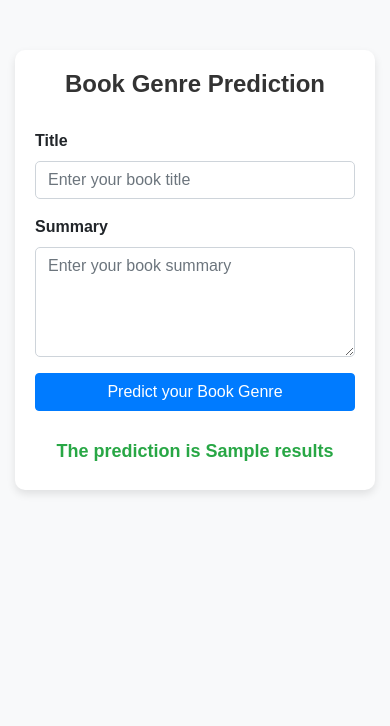
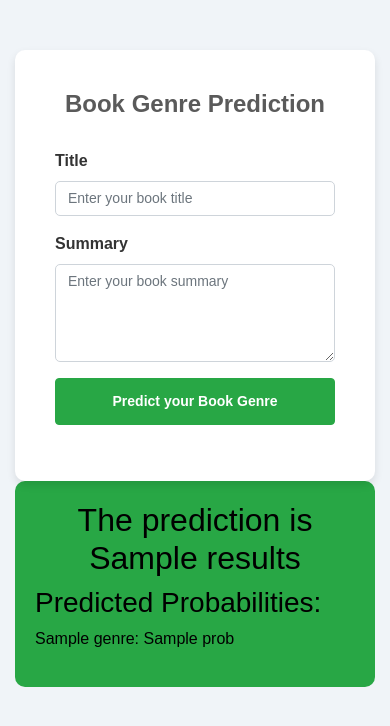
Before and after one commit to Vaaruni2797/book-genre-prediction, a Flask app: template templates/home.html in a window 390 px wide. Shown: the top 726 px of the page. Run offline with Flask 3, Linux system fonts and the light colour scheme; the template is opened without the code that fills it: most values are stand-ins (such as "Sample title", 1, 10 or a date in 2020); some libraries are stand-ins or nearby versions.

Commit message:
UI fixes

```diff
--- a/app.py
+++ b/app.py
@@ -24,8 +24,9 @@ def predict_datapoint():
 
         pred_df = data.get_data_as_data_frame()
         predict_pipeline = PredictPipeline()
-        results = predict_pipeline.predict(pred_df['summary'])
-        return render_template('home.html', results = results[0])
+        results, probabilities = predict_pipeline.predict(pred_df['summary'])
+
+        return render_template('home.html', results = results[0], probabilities=probabilities)
 
 if __name__ == "__main__":
     app.run(host='0.0.0.0', port=int(os.environ.get('PORT', 5000)))
--- a/templates/home.html
+++ b/templates/home.html
@@ -8,7 +8,7 @@
     <link href="https://stackpath.bootstrapcdn.com/bootstrap/4.5.2/css/bootstrap.min.css" rel="stylesheet">
     <style>
         body {
-            background-color: #f8f9fa;
+            background-color: #f0f4f8;
             font-family: 'Arial', sans-serif;
         }
         .container {
@@ -19,6 +19,10 @@
             padding: 40px;
             border-radius: 10px;
             box-shadow: 0px 4px 8px rgba(0, 0, 0, 0.1);
+            transition: all 0.3s ease;
+        }
+        .login:hover {
+            box-shadow: 0px 8px 16px rgba(0, 0, 0, 0.2);
         }
         h1, h2 {
             text-align: center;
@@ -27,46 +31,99 @@
         h1 {
             font-weight: 700;
             margin-bottom: 30px;
+            color: #5a5a5a;
         }
         .btn-primary {
-            background-color: #007bff;
-            border-color: #007bff;
+            background-color: #28a745;
+            border-color: #28a745;
             width: 100%;
+            padding: 12px;
+            font-size: 16px;
+            font-weight: bold;
+        }
+        .btn-primary:hover {
+            background-color: #218838;
+            border-color: #1e7e34;
         }
         .form-control {
             border-radius: 5px;
         }
         .form-label {
             font-weight: 600;
+            color: #333;
         }
         .mb-3 {
             margin-bottom: 20px;
         }
         .result {
-            margin-top: 30px;
+            font-size: 20px;
+            font-weight: 600;
+            color: #ffffff;
+            background-color: #17a2b8;
+            border-radius: 5px;
+            padding: 10px 20px;
+            margin-top: 20px;
             text-align: center;
-            font-size: 18px;
-            color: #28a745;
-            font-weight: 600;
         }
-        /* Responsive adjustments */
+        /* Side-by-side layout for form and result */
+        .form-container {
+            display: flex;
+            justify-content: space-between;
+        }
+        .form-container .login {
+            flex: 1;
+            margin-right: 20px;
+        }
+        .form-container .result {
+            flex: 0.5;
+            margin-left: 20px;
+        }
+        @media (max-width: 768px) {
+            .form-container {
+                flex-direction: column;
+            }
+            .form-container .login {
+                margin-right: 0;
+            }
+            .form-container .result {
+                margin-left: 0;
+                margin-top: 20px;
+            }
+        }
         @media (max-width: 576px) {
-            .login {
-                padding: 20px;
-            }
             h1 {
                 font-size: 24px;
             }
-            h2 {
-                font-size: 18px;
+            .btn-primary {
+                font-size: 14px;
             }
+            .form-control {
+                font-size: 14px;
+            }
+        }
+        .result-section {
+            background-color: #28a745;
+            color: #000000;
+            padding: 20px;
+            border-radius: 10px;
+        }
+
+        .result-section h2 {
+            color: #000000;
+        }
+
+        .result-section ul {
+            list-style: none;
+            padding: 0;
+            color: #000000;
         }
     </style>
 </head>
 <body>
-    <div class="container">
+    <div class="container form-container">
+        <!-- Form Section -->
         <div class="login mx-auto col-md-6 col-lg-5">
-            <form action="{{ url_for('predict_datapoint')}}" method="post">
+            <form action="{{ url_for('predict_datapoint') }}" method="post">
                 <h1><legend>Book Genre Prediction</legend></h1>
                 <div class="mb-3">
                     <label class="form-label">Title</label>
@@ -80,9 +137,18 @@
                     <input class="btn btn-primary" type="submit" value="Predict your Book Genre">
                 </div>
             </form>
-            <h2 class="result">The prediction is {{results}}</h2>
+        </div>
+        <div class="result-section">
+            <h2>The prediction is {{ results }}</h2>
+            <h3>Predicted Probabilities:</h3>
+            <ul>
+                {% for prob, genre in probabilities %}
+                    <li>{{ genre }}: {{ prob }}</li>
+                {% endfor %}
+            </ul>
         </div>
     </div>
+
     <!-- Bootstrap JS, Popper.js, and jQuery -->
     <script src="https://code.jquery.com/jquery-3.5.1.slim.min.js"></script>
     <script src="https://cdn.jsdelivr.net/npm/@popperjs/core@2.5.2/dist/umd/popper.min.js"></script>
```
Also changed, not shown: src/pipeline/predict_pipeline.py (+8 -2 lines), templates/index.html (+74 -2 lines).
